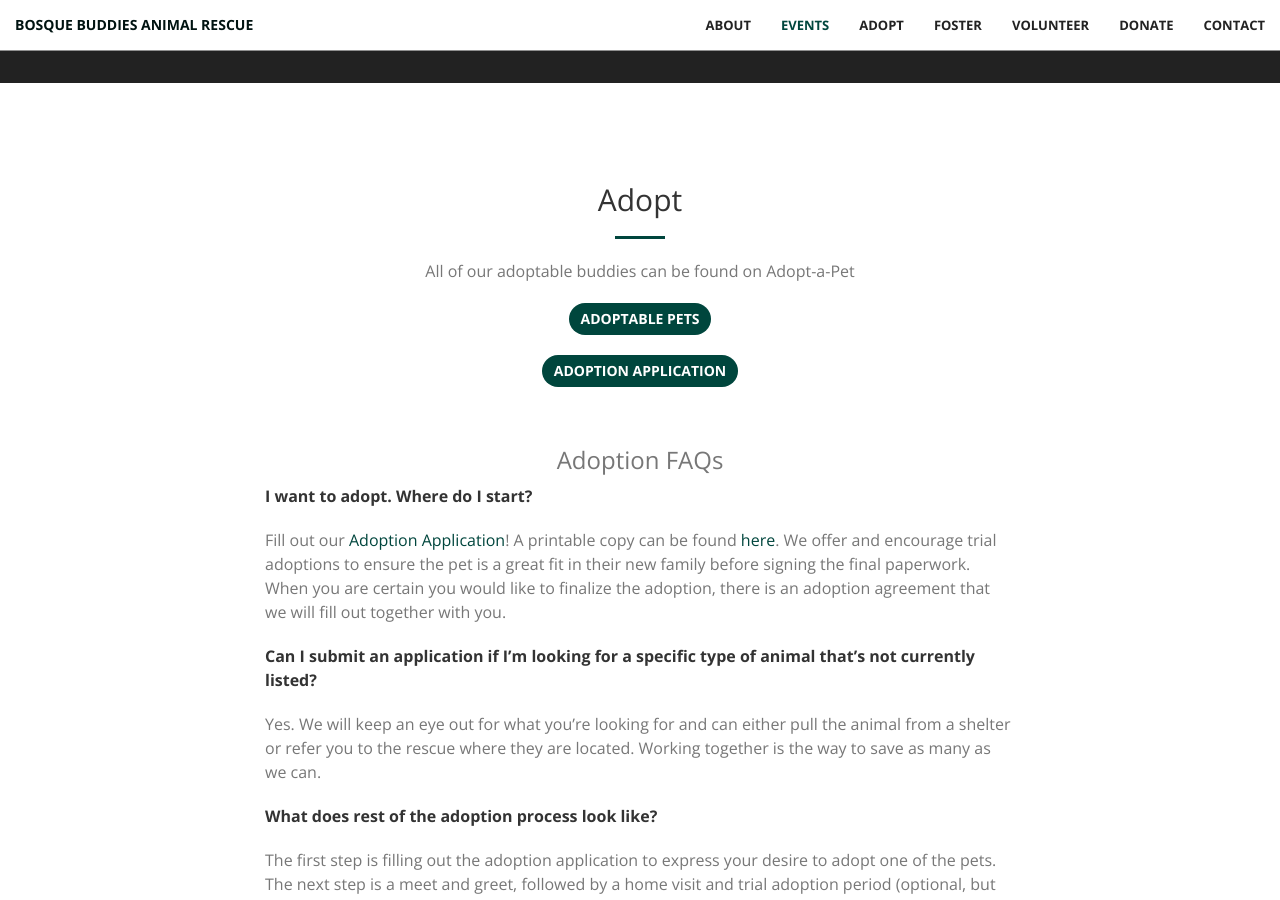
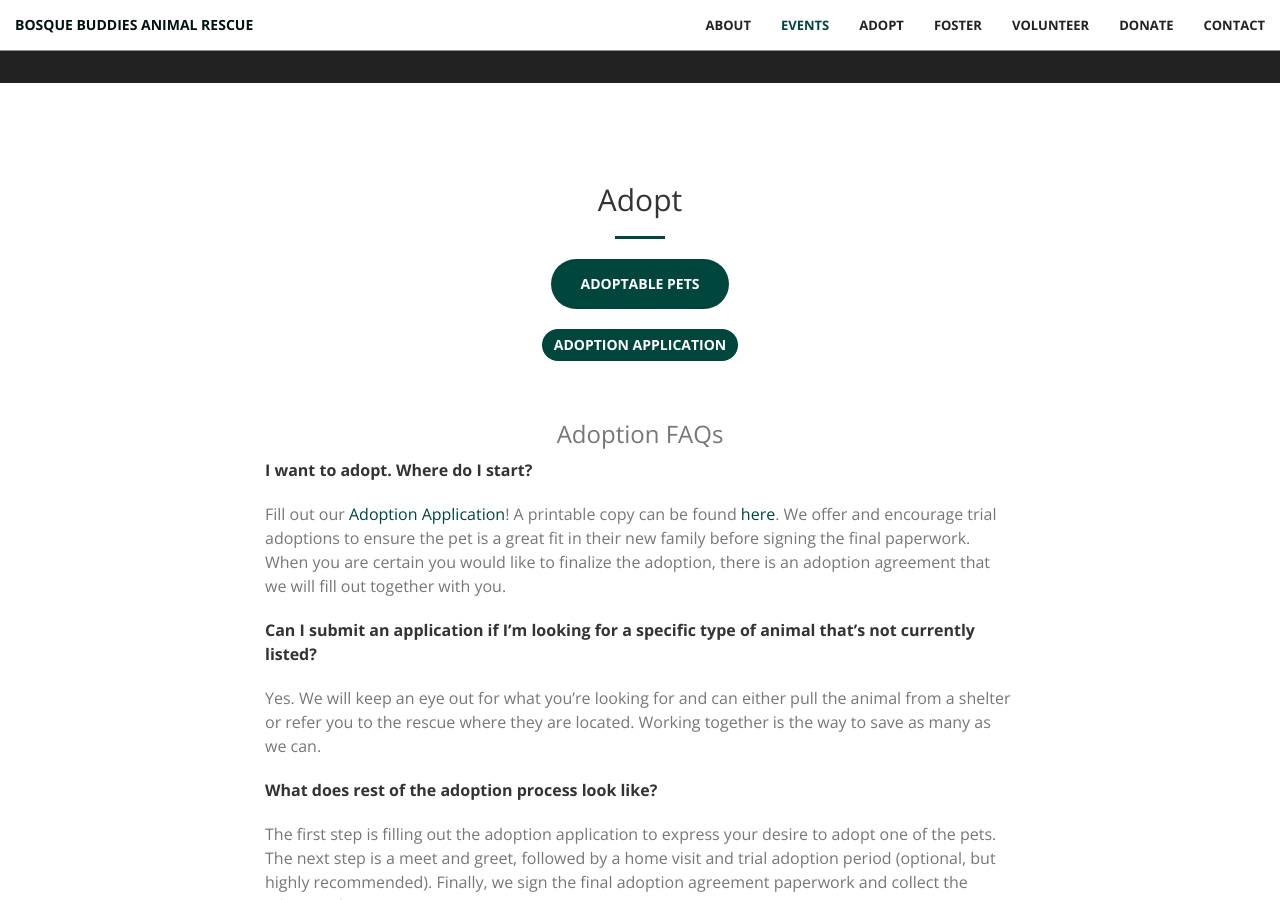
Before and after one commit to bbanimalrescue/bbanimalrescue.github.io, a Jekyll site: the page built from index.html, in a window 1280 px wide and 900 px high, scrolled down 2082 px. Built offline with Jekyll 4.4.1, drawn with Linux system fonts in a browser that asks for light colours.

Commit message:
Better spacing adoption page

```diff
--- a/_includes/adopt.html
+++ b/_includes/adopt.html
@@ -4,8 +4,7 @@
             <div class="col-lg-8 col-lg-offset-2 text-center">
                 <h2 class="section-heading">Adopt</h2>
                 <hr>
-                <p class="text-muted">All of our adoptable buddies can be found on Adopt-a-Pet</p>
-                <p><a href="https://www.adoptapet.com/shelter/231369-bosque-buddies-animal-rescue-bernalillo-new-mexico" target="_blank" rel="noopener noreferrer" class="btn btn-primary btn-l page-scroll">Adoptable Pets</a></p>
+                <p><a href="https://www.adoptapet.com/shelter/231369-bosque-buddies-animal-rescue-bernalillo-new-mexico" target="_blank" rel="noopener noreferrer" class="btn btn-primary btn-xl page-scroll">Adoptable Pets</a></p>
                 <p><a href="https://docs.google.com/forms/d/e/1FAIpQLSfp7Vo-kmVAjhwU5DoB7XEEHFd_yw1Mg6Rz-8kG4OtxolPiTw/viewform" target="_blank" rel="noopener noreferrer" class="btn btn-primary btn-l page-scroll">Adoption Application</a></p>
             </div>
         </div>
```
